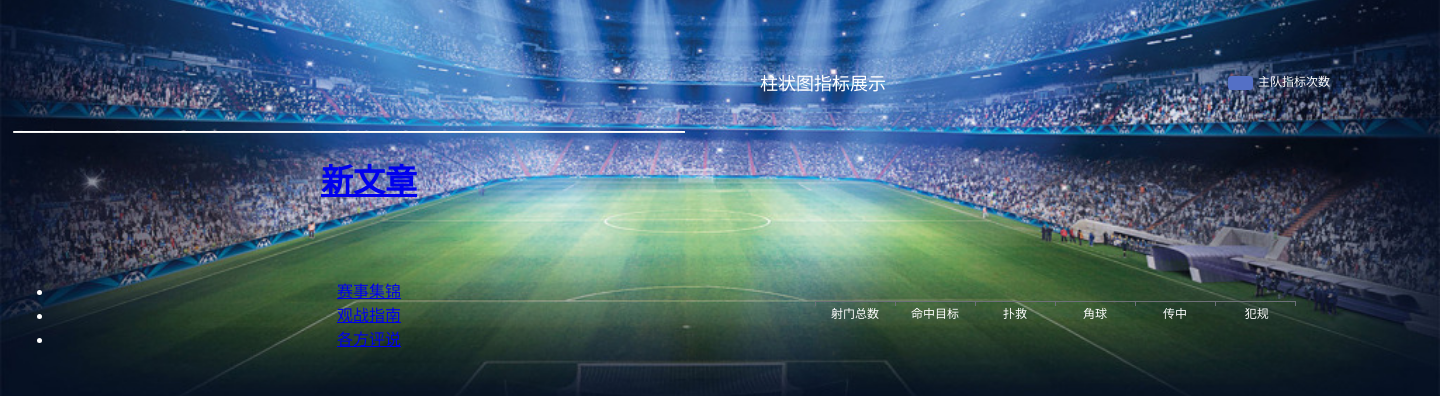
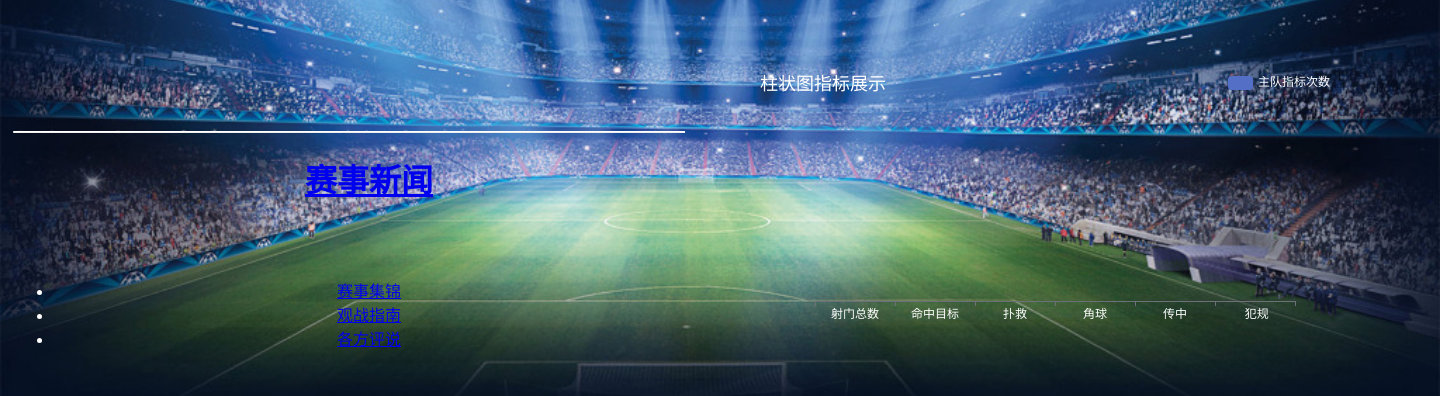
Before and after one commit to wangkangdegithub/league, a Django app: a page that uses templates/prediction.html in a window 1440 px wide. Shown: the part 372-768 px from the top of the page. Run offline with Django 3.2, Linux system fonts and the light colour scheme; data comes from the database, SQL or seed files in the repository; some libraries are stand-ins or nearby versions.

Commit message:
Update prediction.html

```diff
--- a/templates/prediction.html
+++ b/templates/prediction.html
@@ -53,7 +53,7 @@
     <hr style="border-top:0.5px solid white"/>
             <div class="article">
                 <ul>
-                <h1> <a href="{% url 'premier:edit_page' %}">新文章</a></h1>
+                <h1> <a href="{% url 'premier:edit_page' %}">赛事新闻</a></h1>
                  <!--    {% for article in articles %}
                   <!--       <a href="{% url 'premier:article_page' article.id  %}">{{article.title}}</a>
                    <!--     <br>
@@ -110,7 +110,7 @@
         ]
     },
     series: [{
-        name: '预算 vs 开销（Budget vs spending）',
+        name: '主队 vs 客队',
         type: 'radar',
         // areaStyle: {normal: {}},
         data : [
```
